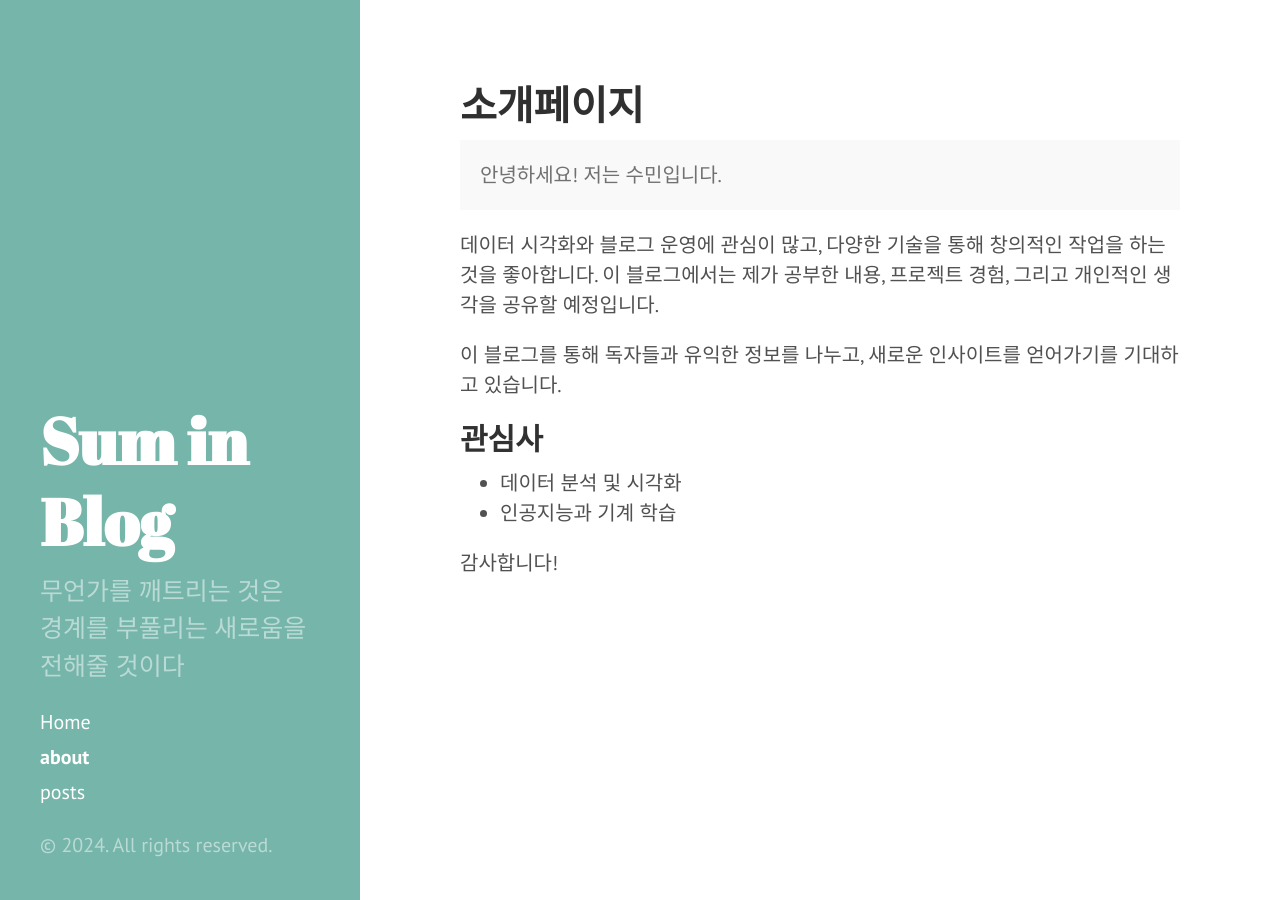
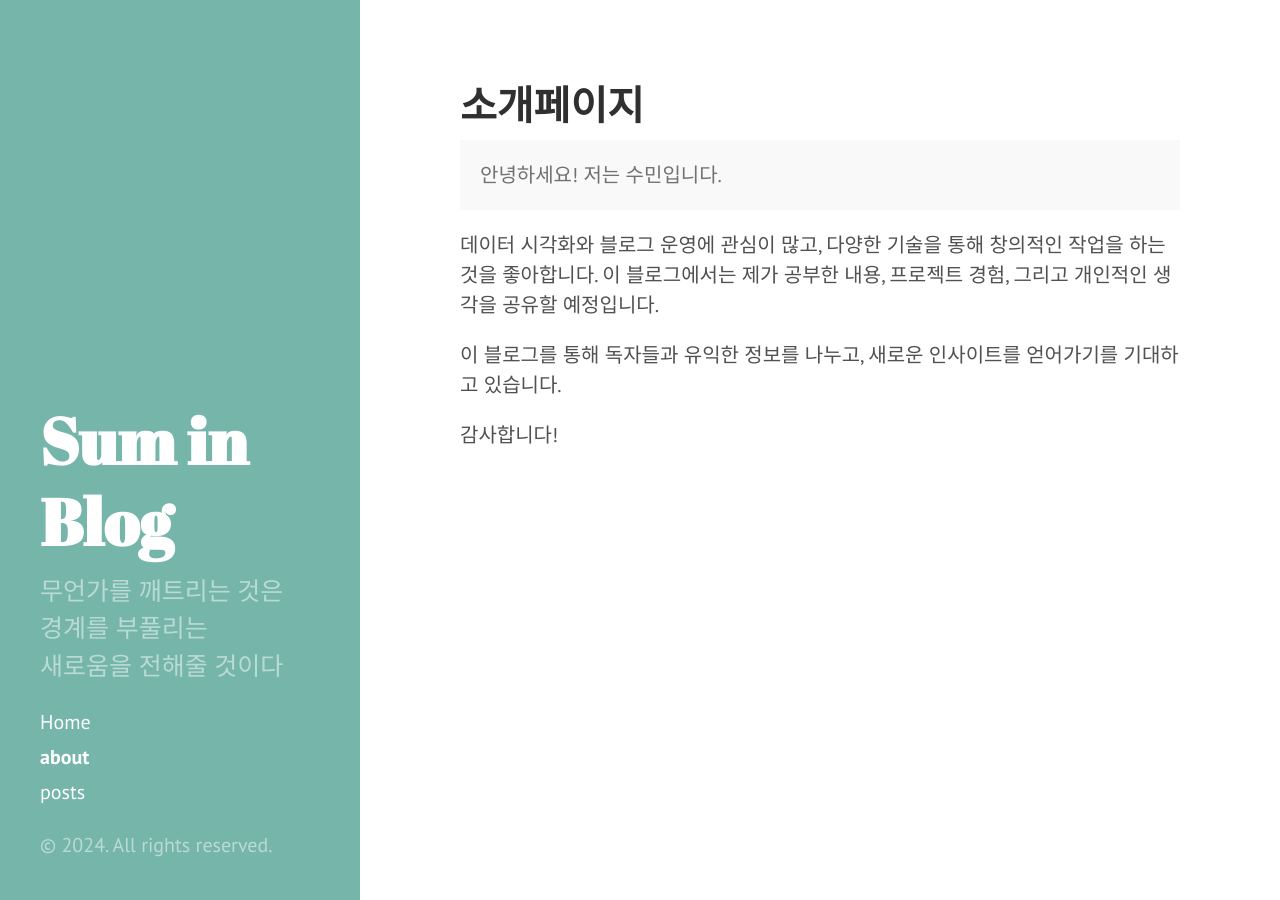
Before and after one commit to RouhaLee/RouhaLEe.github.io, a Jekyll site: the page built from about.md, in a window 1280 px wide. Built offline with Jekyll 4.4.1, drawn with Linux system fonts in a browser that asks for light colours.

Commit message:
홈페이지 띄어쓰기 수정

```diff
--- a/_config.yml
+++ b/_config.yml
@@ -10,8 +10,8 @@ title:            Sum in Blog
 tagline:          'A Jekyll theme'
 description: |
   무언가를 깨트리는 것은<br>
-  경계를 부풀리는 새로움을<br>
-  전해줄 것이다
+  경계를 부풀리는 <br>
+  새로움을 전해줄 것이다
 
 url:              "https://rouhalee.github.io"
 baseurl:          ""
--- a/about.md
+++ b/about.md
@@ -12,8 +12,4 @@ permalink: /about/
 
 이 블로그를 통해 독자들과 유익한 정보를 나누고, 새로운 인사이트를 얻어가기를 기대하고 있습니다.
 
-## 관심사
-- 데이터 분석 및 시각화
-- 인공지능과 기계 학습
-
 감사합니다!
```
